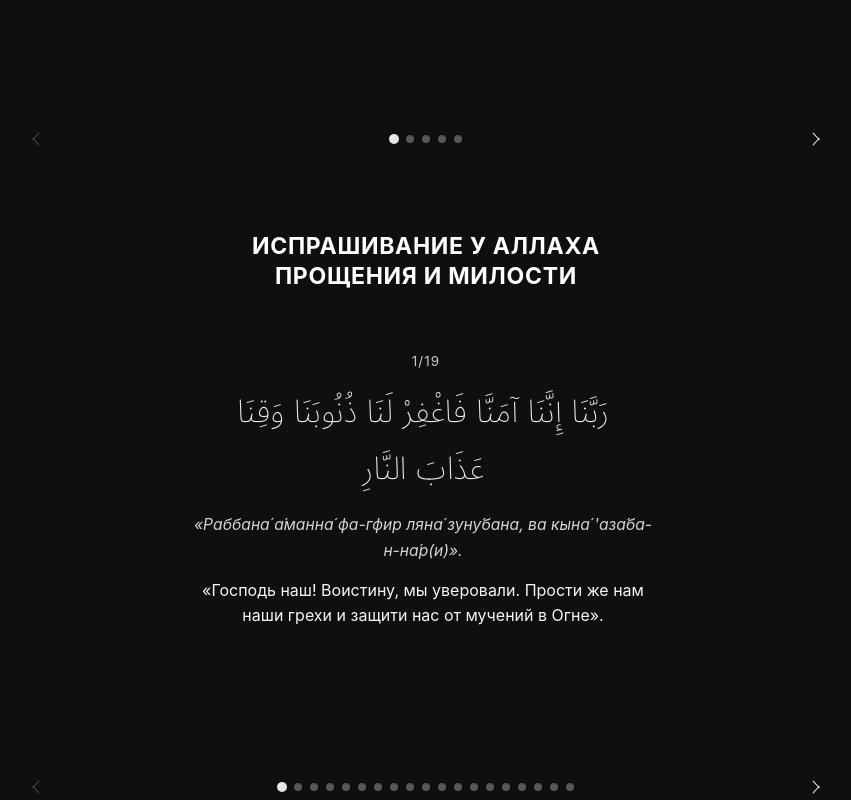
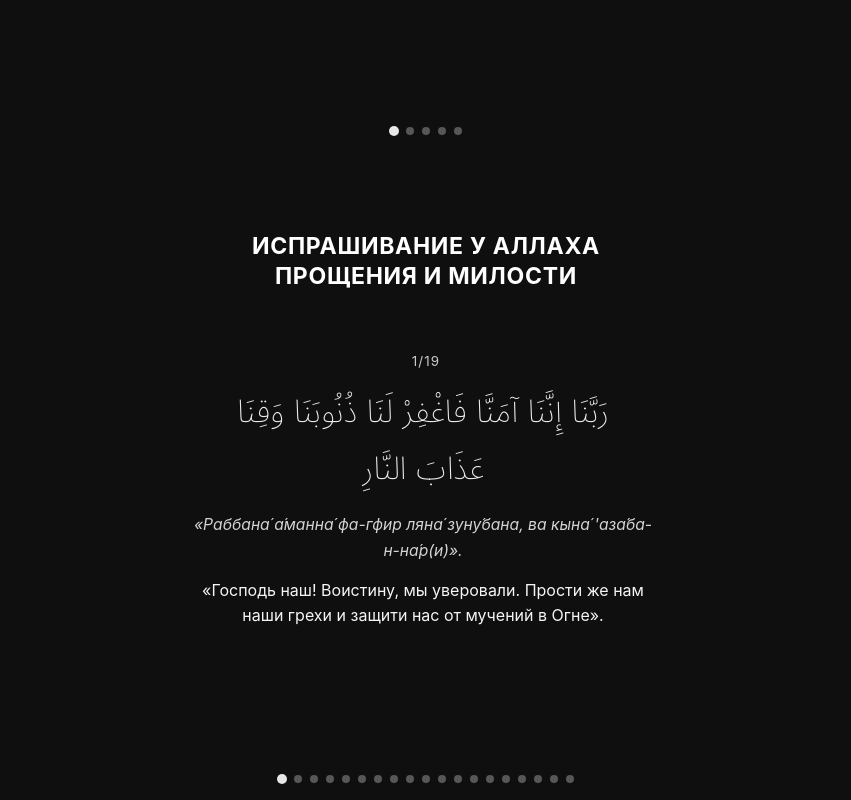
Before and after one commit to ALDYNEC-07/sto-dua, a Next.js app: page / in a window 1280 px wide. Shown: the part 1320-2120 px from the top of the page, without its empty margins (214-1065 px from the left). Built offline with nearby package versions, Linux system fonts and the light colour scheme.

Commit message:
убрал кнопки навигации карточек

```diff
--- a/src/app/globals.css
+++ b/src/app/globals.css
@@ -3,7 +3,6 @@
   --hero-content-max-width: 100%;
   --chapter-track-max-width: 100%;
   --dua-panel-max-width: 100%;
-  --chapter-nav-max-width: 100%;
   --dua-slide-gap: 14px;
 }
 
@@ -359,32 +358,8 @@ body {
   line-height: 1.62;
 }
 
-.chapter__nav {
-  width: min(100%, var(--chapter-nav-max-width));
+.chapter__dots {
   margin-top: clamp(4px, 1.2vh, 12px);
-  display: flex;
-  align-items: center;
-  justify-content: space-between;
-}
-
-.chapter__nav-btn {
-  width: 34px;
-  height: 24px;
-  padding: 0;
-  border: 0;
-  background: transparent;
-  color: rgba(255, 255, 255, 0.94);
-  cursor: pointer;
-  transition: opacity 200ms ease;
-}
-
-.chapter__nav-btn:disabled {
-  opacity: 0.25;
-  cursor: default;
-  pointer-events: none;
-}
-
-.chapter__dots {
   display: flex;
   align-items: center;
   justify-content: center;
@@ -407,44 +382,6 @@ body {
   transform: scale(1.25);
 }
 
-.chapter__nav-chevron {
-  position: relative;
-  display: block;
-  width: 18px;
-  height: 12px;
-  margin: 0 auto;
-}
-
-.chapter__nav-chevron::before,
-.chapter__nav-chevron::after {
-  content: "";
-  position: absolute;
-  top: 6px;
-  width: 10px;
-  height: 1.4px;
-  border-radius: 2px;
-  background: currentColor;
-}
-
-.chapter__nav-chevron::before {
-  right: 50%;
-  transform: translateX(1px) rotate(42deg);
-  transform-origin: right center;
-}
-
-.chapter__nav-chevron::after {
-  left: 50%;
-  transform: translateX(-1px) rotate(-42deg);
-  transform-origin: left center;
-}
-
-.chapter__nav-chevron--left {
-  transform: rotate(90deg);
-}
-
-.chapter__nav-chevron--right {
-  transform: rotate(-90deg);
-}
 
 .site-status {
   position: relative;
@@ -531,7 +468,6 @@ body {
     --hero-content-max-width: 980px;
     --chapter-track-max-width: 1120px;
     --dua-panel-max-width: 820px;
-    --chapter-nav-max-width: 820px;
   }
 
   .hero__content {
--- a/src/components/ChapterSection.tsx
+++ b/src/components/ChapterSection.tsx
@@ -186,17 +186,6 @@ export default function ChapterSection({ id, title, duas }: ChapterSectionProps)
         })}
       </div>
 
-      <div className="chapter__nav">
-        <button
-          className="chapter__nav-btn"
-          type="button"
-          aria-label="Предыдущее дуа"
-          disabled={activeIndex === 0}
-          onClick={() => scrollOneSlide(-1)}
-        >
-          <span className="chapter__nav-chevron chapter__nav-chevron--left" aria-hidden="true" />
-        </button>
-
       <div className="chapter__dots" role="tablist" aria-label="Выбор дуа">
         {duas.map((dua, index) => (
           <button
@@ -210,17 +199,6 @@ export default function ChapterSection({ id, title, duas }: ChapterSectionProps)
           />
         ))}
       </div>
-
-        <button
-          className="chapter__nav-btn"
-          type="button"
-          aria-label="Следующее дуа"
-          disabled={activeIndex === duas.length - 1}
-          onClick={() => scrollOneSlide(1)}
-        >
-          <span className="chapter__nav-chevron chapter__nav-chevron--right" aria-hidden="true" />
-        </button>
-      </div>
     </section>
   );
 }
```
Lines whose indentation alone changed are shown as unchanged.
